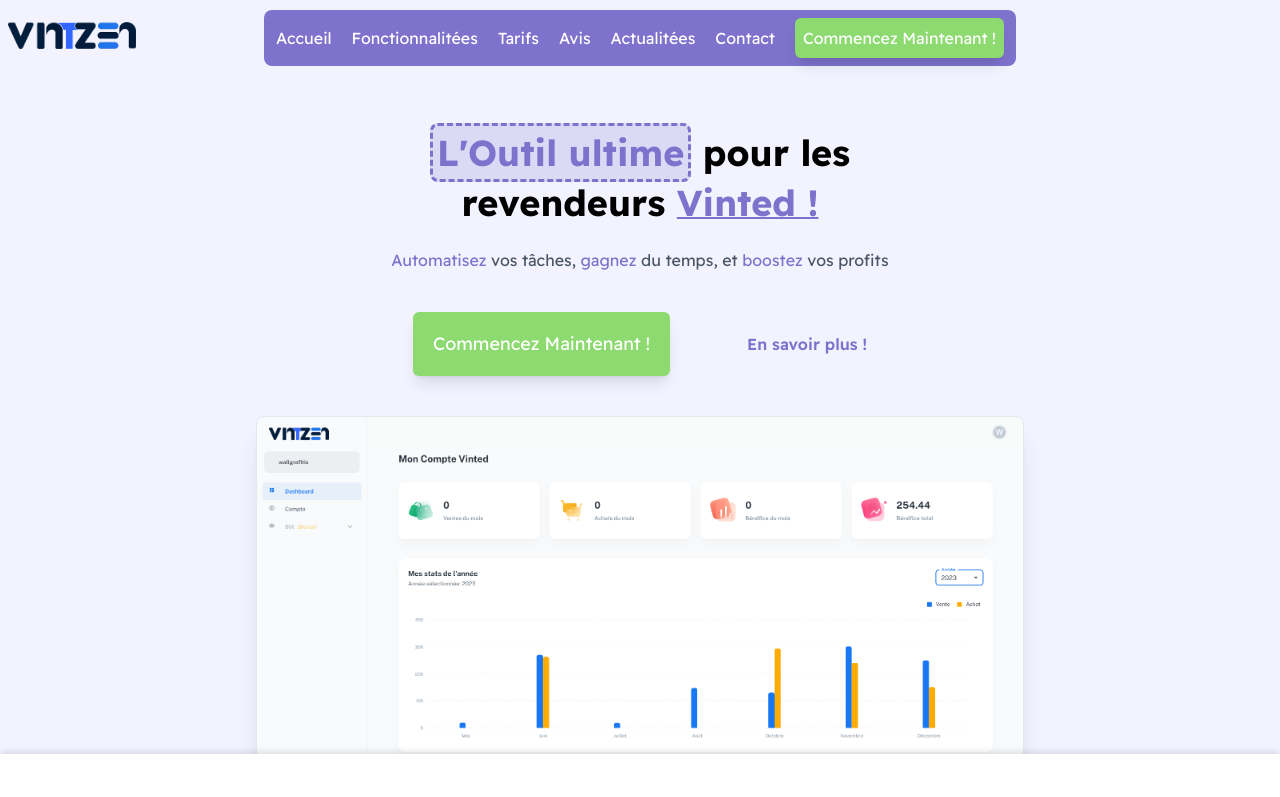
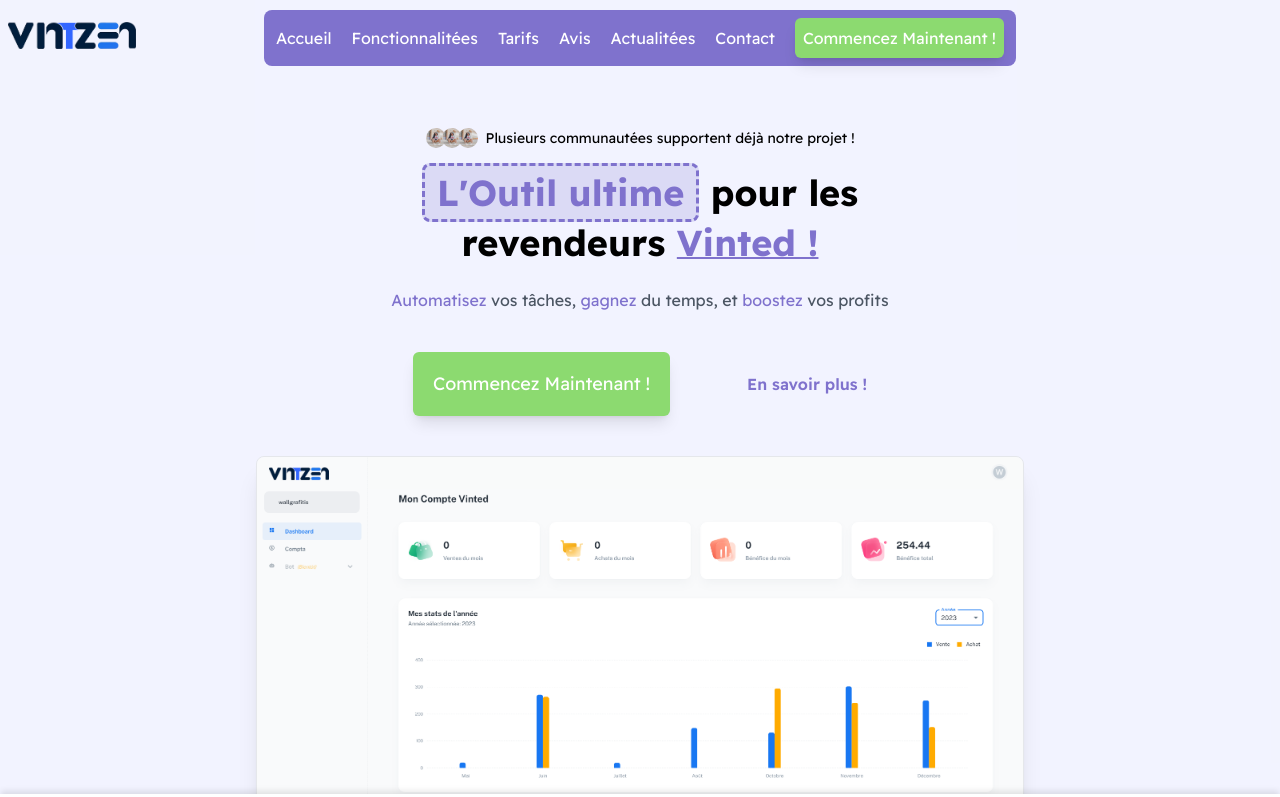
Before and after one commit to Eaulmesse/vintzen_front, a React (Vite) app: page / in a window 1280 px wide. Shown: the top 797 px of the page. Built offline with nearby package versions, Linux system fonts and the light colour scheme.

Commit message:
add : Header community div

```diff
--- a/src/components/Header/Header.jsx
+++ b/src/components/Header/Header.jsx
@@ -2,7 +2,7 @@ import React from 'react';
 import BlueButton from '../Misc/BlueButton';
 import Preview from '../../assets/images/preview.png';
 import { motion } from "motion/react"
-
+import clientExemple from '../../assets/images/client-exemple.jpg';
 
 const Header = () => {
 
@@ -10,7 +10,15 @@ const Header = () => {
     return (
         <motion.header id='hero' className="text-center readex-pro bg-opacity-10 bg-indigo-400 overflow-hidden">
             <div className='md:w-3/6 w-5/6 max-w-xl m-auto'>
-                <motion.h1 initial={{ opacity: 0 }} animate={{ opacity: 1 }} transition={{ delay: 0.75, duration: 1 }} className='text-4xl/[50px] font-bold pt-32'><span className='text-custom-purple bg-custom-purple bg-opacity-20 p-1 border-[3px] border-custom-purple border-dashed rounded-lg'>L'Outil ultime</span> pour les revendeurs <span className='text-custom-purple underline decoration-2'>Vinted !</span></motion.h1>
+                <div className='mt-32 flex items-center justify-center space-x-2'>
+                    <div className='flex justify-center'>
+                        <img className='w-5 h-5 rounded-full' src={clientExemple} alt="" />
+                        <img className='w-5 h-5 rounded-full -ml-1' src={clientExemple} alt="" />
+                        <img className='w-5 h-5 rounded-full -ml-1' src={clientExemple} alt="" />
+                    </div>
+                    <p className='text-sm'>Plusieurs communautées supportent déjà notre projet !</p>
+                </div>
+                <motion.h1 initial={{ opacity: 0 }} animate={{ opacity: 1 }} transition={{ delay: 0.75, duration: 1 }} className='text-4xl/[50px] font-bold mt-5'><span className='text-custom-purple bg-custom-purple bg-opacity-20 px-3 py-1 border-[3px] border-custom-purple border-dashed rounded-lg'>L'Outil ultime</span> pour les revendeurs <span className='text-custom-purple underline decoration-2'>Vinted !</span></motion.h1>
                 <motion.p initial={{ opacity: 0 }} animate={{ opacity: 1 }} transition={{ delay: 0.75, duration: 1 }} className='mt-5 text-gray-600'><span className='text-custom-purple'>Automatisez </span>vos tâches, <span className='text-custom-purple'>gagnez</span>  du temps, et <span className='text-custom-purple'>boostez</span> vos profits</motion.p>
 
                 <motion.div initial={{ opacity: 0 }} animate={{ opacity: 1 }} transition={{ delay: 1.25, duration: 2 }} className='mt-10 flex flex-col md:flex-row md:justify-evenly items-center md:space-x-4'>
```
